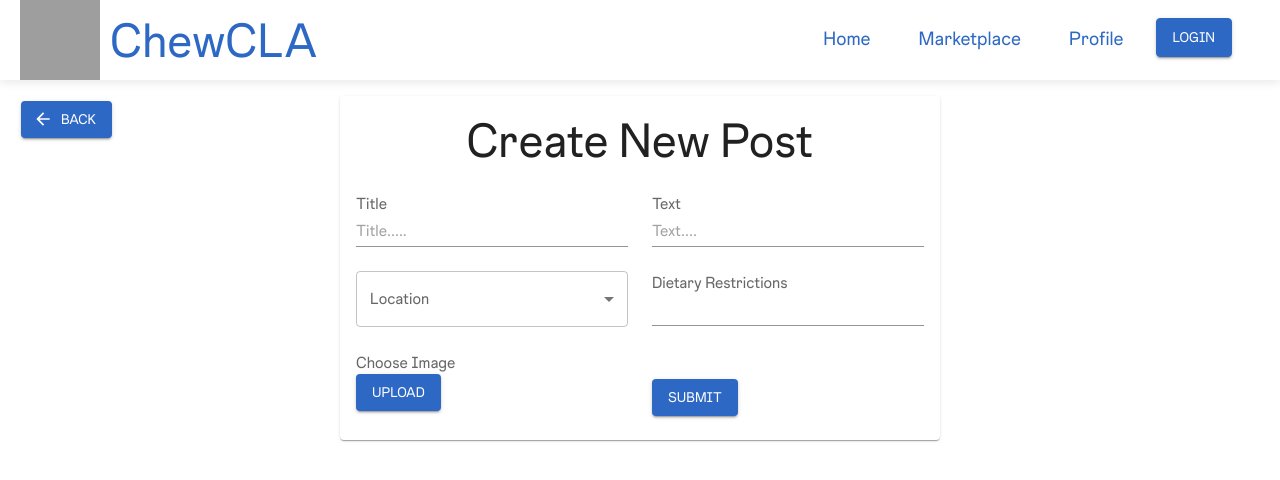
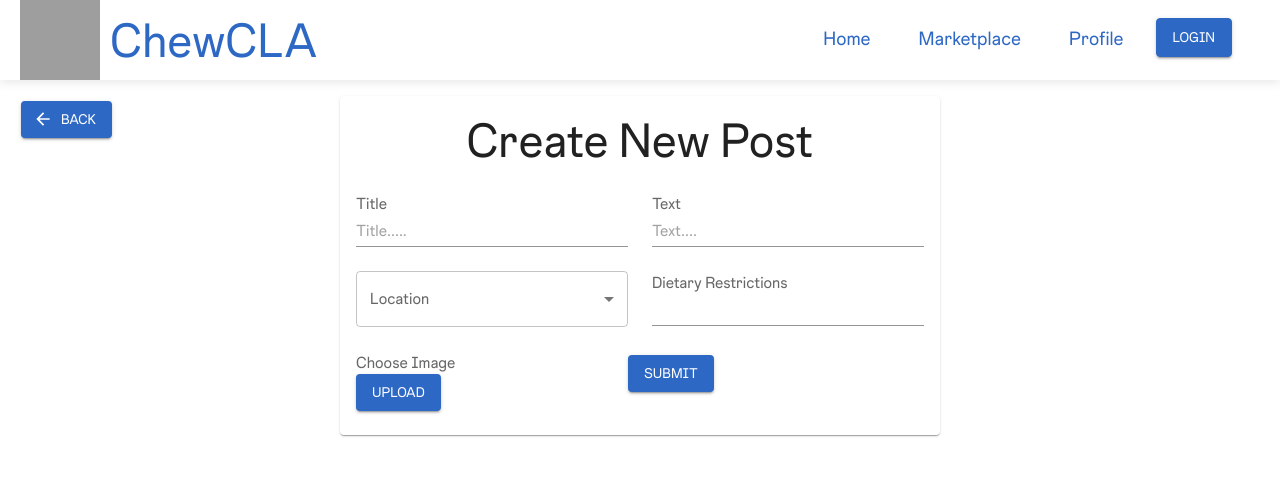
Before and after one commit to savannahalanis/food-app, a React (Create React App) app: page /homeadd in a window 1280 px wide. Shown: the top 480 px of the page. Built offline with nearby package versions, Linux system fonts and the light colour scheme; no server answers; the database is empty; grey boxes are pictures that could not be loaded.

Commit message:
fixing time, alerting about post

```diff
--- a/package.json
+++ b/package.json
@@ -7,7 +7,7 @@
     "@emotion/styled": "^11.11.0",
     "@mui/icons-material": "^5.14.15",
     "@mui/joy": "^5.0.0-beta.15",
-    "@mui/material": "^5.14.15",
+    "@mui/material": "^5.14.19",
     "@mui/x-date-pickers": "^6.18.2",
     "@testing-library/jest-dom": "^5.17.0",
     "@testing-library/react": "^13.4.0",
@@ -18,9 +18,11 @@
     "mui": "^0.0.1",
     "muo": "^1.0.0",
     "react": "^18.2.0",
+    "react-custom-alert": "^1.0.4",
     "react-dom": "^18.2.0",
     "react-heart": "^1.0.6",
     "react-infinite-scroll-component": "^6.1.0",
+    "react-router": "^6.20.1",
     "react-router-dom": "^6.17.0",
     "react-scripts": "^5.0.1",
     "uuid": "^9.0.1",
--- a/src/components/Post.js
+++ b/src/components/Post.js
@@ -83,7 +83,7 @@ export const Post = ({user}) => {
          <Typography variant = "h5">Comments:</Typography>
          <TextField label="Add comment:" variant="standard" /> {/*TODO: render comment when press enter*/}
          <CommentList></CommentList>
-         <h5>{user.date.seconds}</h5>
+         <h5>{new Date(user.date.seconds*1000).toLocaleString([], {year: 'numeric', month: 'numeric', day: 'numeric', hour: '2-digit', minute: '2-digit'})}</h5>
          <br /><br />
       </Card>
       </>
--- a/src/pages/HomePageAdd.js
+++ b/src/pages/HomePageAdd.js
@@ -76,7 +76,6 @@ export default function HomeAdd() {
     && (!findVeg || post.veg == findVeg)
   );
 
-
   return (
     <>
       <Navbar />
@@ -134,10 +133,12 @@ export default function HomeAdd() {
                   <Button variant="contained" component="span" sx={{color:"white"}}>Upload</Button>
                 </label>
               </Grid>
+            <Link to ="/home">
+              <Grid item xs ={6}>
+                <Button variant = "contained" sx={{color:"white", marginTop:"2em"}} onClick={() => {alert("Succesfully posted!"); onSubmitPost();}}>Submit</Button>
+              </Grid>
+            </Link>
 
-              <Grid item xs ={6}>
-                <Button variant = "contained" sx={{color:"white", marginTop:"2em"}} onClick={onSubmitPost}>Submit</Button>
-              </Grid>
             </Grid>
           </CardContent>
         </Card>
```
Also changed, not shown: 1 other file (tests, documents, lock files or other folders).
